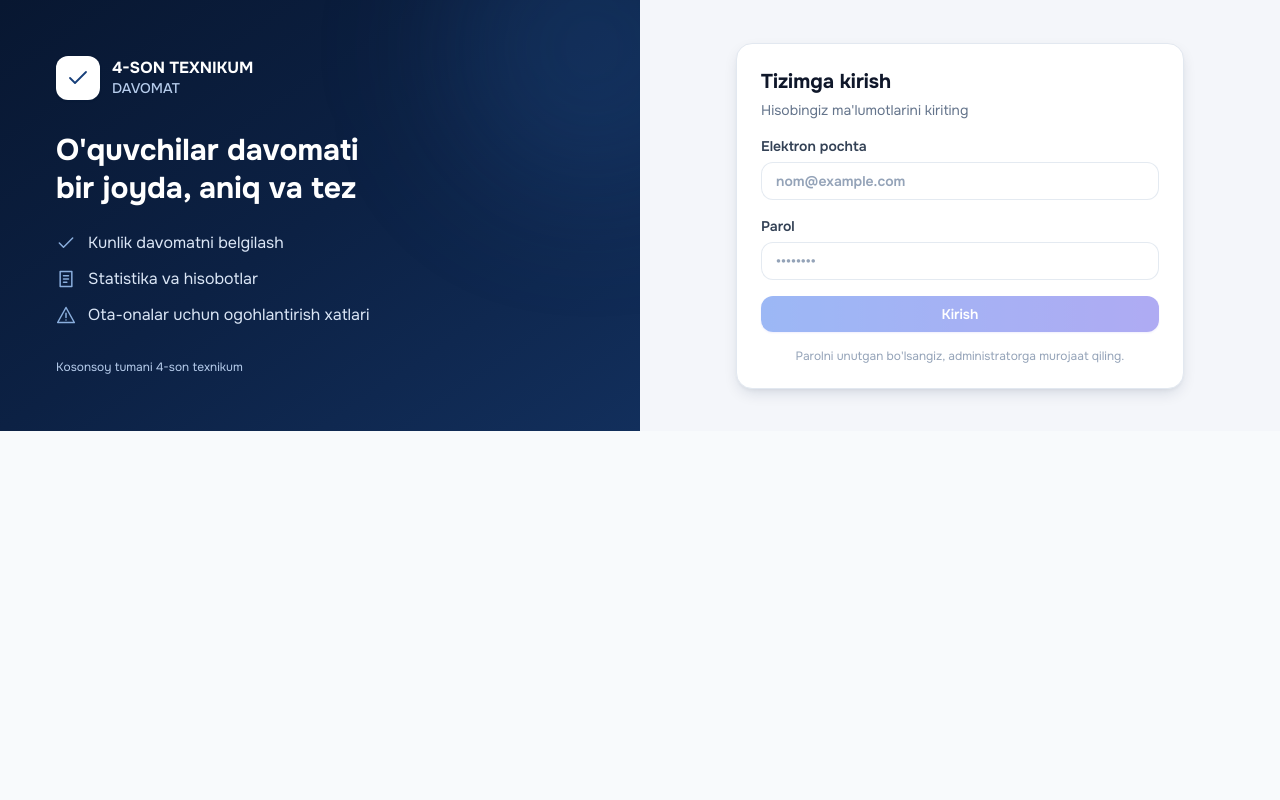
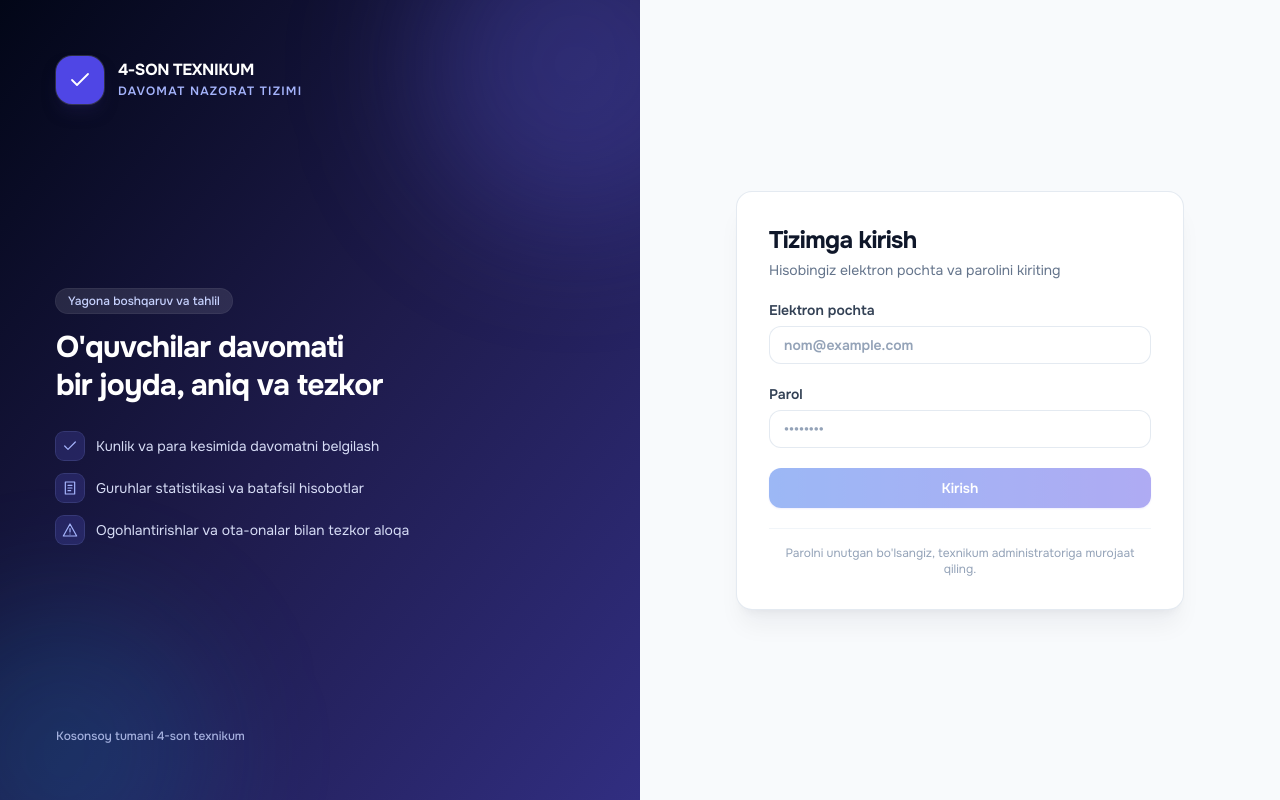
Before and after one commit to uzb558892-cmyk/4-son-texnikum-davomat-., a React (Vite) app in the folder frontend/: page /login in a window 1280 px wide. Built offline with nearby package versions, Linux system fonts and the light colour scheme; no server answers.

Commit message:
style(auth-parent): align Login and ParentPage with indigo-slate theme

```diff
--- a/frontend/src/pages/Login.tsx
+++ b/frontend/src/pages/Login.tsx
@@ -31,39 +31,111 @@ export default function Login() {
   }
 
   return (
-    <div className="grid min-h-full grid-rows-[auto_1fr] lg:grid-cols-2 lg:grid-rows-1">
-      <div className="relative flex flex-col justify-center overflow-hidden bg-gradient-to-br from-brand-950 via-brand-900 to-brand-800 px-6 pb-16 pt-10 text-white lg:p-14">
-        <div className="pointer-events-none absolute -right-24 -top-24 h-72 w-72 rounded-full bg-brand-500/20 blur-3xl" aria-hidden />
-        <div className="relative flex items-center gap-3">
-          <span className="flex h-11 w-11 items-center justify-center rounded-xl bg-white text-brand-700 shadow-card"><Icon name="check" className="h-6 w-6" /></span>
-          <div className="text-base font-bold leading-tight">4-SON TEXNIKUM<br /><span className="text-sm font-medium text-brand-200">DAVOMAT</span></div>
+    <div className="grid min-h-screen grid-rows-[auto_1fr] bg-slate-50 lg:grid-cols-2 lg:grid-rows-1">
+      <div className="relative flex flex-col justify-between overflow-hidden bg-gradient-to-br from-slate-950 via-indigo-950 to-indigo-900 px-6 pb-16 pt-10 text-white lg:p-14">
+        <div className="pointer-events-none absolute -right-24 -top-24 h-80 w-80 rounded-full bg-indigo-500/25 blur-3xl" aria-hidden />
+        <div className="pointer-events-none absolute -bottom-24 -left-20 h-72 w-72 rounded-full bg-sky-500/15 blur-3xl" aria-hidden />
+
+        <div className="relative flex items-center gap-3.5">
+          <span className="flex h-12 w-12 items-center justify-center rounded-2xl bg-indigo-600 text-white shadow-lg shadow-indigo-950/50 ring-1 ring-white/15">
+            <Icon name="check" className="h-6 w-6" />
+          </span>
+          <div className="text-base font-bold leading-tight tracking-tight">
+            4-SON TEXNIKUM
+            <br />
+            <span className="text-xs font-semibold uppercase tracking-widest text-indigo-300">
+              Davomat nazorat tizimi
+            </span>
+          </div>
         </div>
-        <div className="relative mt-8 hidden lg:block">
-          <h2 className="text-3xl font-bold leading-tight">O'quvchilar davomati<br />bir joyda, aniq va tez</h2>
-          <ul className="mt-6 space-y-3 text-brand-100">
-            <li className="flex items-center gap-3"><Icon name="check" className="h-5 w-5 text-brand-300" />Kunlik davomatni belgilash</li>
-            <li className="flex items-center gap-3"><Icon name="report" className="h-5 w-5 text-brand-300" />Statistika va hisobotlar</li>
-            <li className="flex items-center gap-3"><Icon name="alert" className="h-5 w-5 text-brand-300" />Ota-onalar uchun ogohlantirish xatlari</li>
+
+        <div className="relative my-10 hidden lg:block">
+          <span className="inline-flex items-center rounded-full bg-white/10 px-3 py-1 text-xs font-medium text-indigo-200 ring-1 ring-white/15">
+            Yagona boshqaruv va tahlil
+          </span>
+          <h2 className="mt-4 text-3xl font-bold leading-tight tracking-tight text-white">
+            O&apos;quvchilar davomati
+            <br />
+            bir joyda, aniq va tezkor
+          </h2>
+          <ul className="mt-7 space-y-3.5 text-sm text-indigo-100/95">
+            <li className="flex items-center gap-3">
+              <span className="flex h-7 w-7 shrink-0 items-center justify-center rounded-lg bg-indigo-500/20 text-indigo-300 ring-1 ring-indigo-400/30">
+                <Icon name="check" className="h-4 w-4" />
+              </span>
+              Kunlik va para kesimida davomatni belgilash
+            </li>
+            <li className="flex items-center gap-3">
+              <span className="flex h-7 w-7 shrink-0 items-center justify-center rounded-lg bg-indigo-500/20 text-indigo-300 ring-1 ring-indigo-400/30">
+                <Icon name="report" className="h-4 w-4" />
+              </span>
+              Guruhlar statistikasi va batafsil hisobotlar
+            </li>
+            <li className="flex items-center gap-3">
+              <span className="flex h-7 w-7 shrink-0 items-center justify-center rounded-lg bg-indigo-500/20 text-indigo-300 ring-1 ring-indigo-400/30">
+                <Icon name="alert" className="h-4 w-4" />
+              </span>
+              Ogohlantirishlar va ota-onalar bilan tezkor aloqa
+            </li>
           </ul>
         </div>
-        <div className="relative mt-8 hidden text-xs text-brand-200 lg:block">Kosonsoy tumani 4-son texnikum</div>
+
+        <div className="relative hidden text-xs font-medium text-indigo-200/80 lg:block">
+          Kosonsoy tumani 4-son texnikum
+        </div>
       </div>
 
-      <div className="flex flex-1 items-start justify-center bg-surface px-4 py-0 lg:items-center lg:py-8">
-        <form onSubmit={submit} className="relative z-10 -mt-8 w-full max-w-md space-y-4 rounded-2xl border border-slate-200 bg-white p-6 shadow-card-hover lg:mt-0">
+      <div className="flex flex-1 items-start justify-center bg-slate-50 px-4 py-0 lg:items-center lg:py-10">
+        <form
+          onSubmit={submit}
+          className="relative z-10 -mt-8 w-full max-w-md space-y-5 rounded-2xl border border-slate-200/90 bg-white p-6 shadow-xl shadow-slate-900/5 sm:p-8 lg:mt-0"
+        >
           <div>
-            <h1 className="text-xl font-bold text-slate-900">Tizimga kirish</h1>
-            <p className="mt-1 text-sm text-slate-500">Hisobingiz ma'lumotlarini kiriting</p>
+            <h1 className="text-2xl font-bold tracking-tight text-slate-900">Tizimga kirish</h1>
+            <p className="mt-1 text-sm text-slate-500">
+              Hisobingiz elektron pochta va parolini kiriting
+            </p>
           </div>
+
           <Field label="Elektron pochta">
-            <Input type="email" inputMode="email" autoComplete="username" required value={email} onChange={(e) => setEmail(e.target.value)} placeholder="nom@example.com" />
+            <Input
+              type="email"
+              inputMode="email"
+              autoComplete="username"
+              required
+              value={email}
+              onChange={(e) => setEmail(e.target.value)}
+              placeholder="nom@example.com"
+            />
           </Field>
+
           <Field label="Parol">
-            <Input type="password" autoComplete="current-password" required value={password} onChange={(e) => setPassword(e.target.value)} placeholder="••••••••" />
+            <Input
+              type="password"
+              autoComplete="current-password"
+              required
+              value={password}
+              onChange={(e) => setPassword(e.target.value)}
+              placeholder="••••••••"
+            />
           </Field>
-          {error && <p role="alert" className="rounded-lg border border-red-200 bg-red-50 px-3 py-2 text-sm text-red-700">{error}</p>}
-          <Button type="submit" className="w-full" disabled={busy || !email || !password}>{busy ? 'Kirilmoqda...' : 'Kirish'}</Button>
-          <p className="text-center text-xs text-slate-400">Parolni unutgan bo'lsangiz, administratorga murojaat qiling.</p>
+
+          {error && (
+            <p
+              role="alert"
+              className="rounded-xl border border-rose-200 bg-rose-50 px-3.5 py-2.5 text-sm font-medium text-rose-700"
+            >
+              {error}
+            </p>
+          )}
+
+          <Button type="submit" className="w-full py-2.5" disabled={busy || !email || !password}>
+            {busy ? 'Kirilmoqda...' : 'Kirish'}
+          </Button>
+
+          <p className="border-t border-slate-100 pt-4 text-center text-xs text-slate-400">
+            Parolni unutgan bo&apos;lsangiz, texnikum administratoriga murojaat qiling.
+          </p>
         </form>
       </div>
     </div>
--- a/frontend/src/pages/ParentPage.tsx
+++ b/frontend/src/pages/ParentPage.tsx
@@ -6,10 +6,10 @@ import type { ParentView } from '../services/parentService';
 import { APP_NAME } from '../utils/constants';
 
 const STATUS: Record<string, { label: string; cls: string }> = {
-  present: { label: 'Keldi', cls: 'bg-emerald-50 text-emerald-700' },
-  excused_absent: { label: 'Sababli kelmadi', cls: 'bg-amber-50 text-amber-800' },
-  unexcused_absent: { label: 'Sababsiz kelmadi', cls: 'bg-red-50 text-red-700' },
-  escaped: { label: 'Darsdan qochdi', cls: 'bg-violet-50 text-violet-700' },
+  present: { label: 'Keldi', cls: 'bg-emerald-50 text-emerald-700 ring-1 ring-emerald-200/70' },
+  excused_absent: { label: 'Sababli kelmadi', cls: 'bg-amber-50 text-amber-800 ring-1 ring-amber-200/70' },
+  unexcused_absent: { label: 'Sababsiz kelmadi', cls: 'bg-rose-50 text-rose-700 ring-1 ring-rose-200/70' },
+  escaped: { label: 'Darsdan qochdi', cls: 'bg-violet-50 text-violet-700 ring-1 ring-violet-200/70' },
 };
 
 const fmtDate = (d: string) => d.split('-').reverse().join('.');
@@ -55,79 +55,88 @@ export default function ParentPage() {
     : 0;
 
   return (
-    <div className="min-h-screen bg-slate-50 px-4 py-6">
-      <div className="mx-auto w-full max-w-md space-y-4">
-        <div className="text-center">
-          <div className="text-xs font-semibold uppercase tracking-wide text-slate-500">{APP_NAME}</div>
-          <h1 className="mt-1 text-xl font-bold text-slate-800">Ota-onalar uchun</h1>
+    <div className="min-h-screen bg-slate-50 px-4 py-8">
+      <div className="mx-auto w-full max-w-md space-y-5">
+        <div className="rounded-2xl border border-indigo-200/70 bg-gradient-to-br from-slate-950 via-indigo-950 to-indigo-900 p-5 text-center text-white shadow-lg shadow-indigo-950/15">
+          <div className="text-[11px] font-bold uppercase tracking-widest text-indigo-300">{APP_NAME}</div>
+          <h1 className="mt-1 text-xl font-bold tracking-tight">Ota-onalar nazorat portali</h1>
+          <p className="mt-1 text-xs text-indigo-200/85">
+            Farzandingiz davomati va ogohlantirish chegarasini tekshiring
+          </p>
         </div>
 
-        <form onSubmit={onSubmit} className="space-y-3 rounded-xl border border-slate-200 bg-white p-4">
-          <label className="block text-sm font-medium text-slate-700">Farzandingiz kodi</label>
+        <form onSubmit={onSubmit} className="card space-y-3.5 p-5">
+          <label className="block text-sm font-semibold text-slate-800">Farzandingiz kodi</label>
           <input
             value={input}
             onChange={(e) => setInput(e.target.value)}
             placeholder="XXXX-XXXX-XXXX-XXXX"
             autoComplete="off"
-            className="w-full rounded-lg border border-slate-300 px-3 py-2 text-center font-mono text-base uppercase tracking-wider"
+            className="w-full rounded-xl border border-slate-300 bg-slate-50/50 px-3.5 py-2.5 text-center font-mono text-base font-semibold uppercase tracking-widest text-slate-900 transition focus:border-indigo-500 focus:bg-white focus:outline-none focus:ring-2 focus:ring-indigo-500/20"
           />
           <button
             type="submit"
             disabled={loading}
-            className="w-full rounded-lg bg-slate-800 px-3 py-2 text-sm font-semibold text-white disabled:opacity-60"
+            className="w-full rounded-xl bg-indigo-600 px-4 py-2.5 text-sm font-semibold text-white shadow-sm shadow-indigo-600/25 transition hover:bg-indigo-700 disabled:opacity-60"
           >
             {loading ? 'Yuklanmoqda...' : "Davomatni ko'rish"}
           </button>
         </form>
 
         {error && (
-          <div className="rounded-lg border border-red-200 bg-red-50 p-3 text-sm text-red-700">{error}</div>
+          <div className="rounded-xl border border-rose-200 bg-rose-50 px-4 py-3 text-sm font-medium text-rose-700">
+            {error}
+          </div>
         )}
 
         {data && (
           <div className="space-y-4">
-            <div className="rounded-xl border border-slate-200 bg-white p-4">
-              <div className="text-lg font-bold text-slate-800">{data.full_name}</div>
-              <div className="text-sm text-slate-500">Guruh: {data.group_name}</div>
+            <div className="card p-5">
+              <div className="text-lg font-bold text-slate-900">{data.full_name}</div>
+              <div className="mt-0.5 text-sm font-medium text-indigo-700">Guruh: {data.group_name}</div>
 
               <div className="mt-4 grid grid-cols-2 gap-3 text-center">
-                <div className="rounded-lg bg-red-50 p-3">
-                  <div className="text-2xl font-bold text-red-700">{data.unexcused_hours}</div>
-                  <div className="text-xs text-red-700">Sababsiz soat</div>
+                <div className="rounded-xl border border-rose-200/70 bg-rose-50/80 p-3.5">
+                  <div className="tabular-nums text-2xl font-bold text-rose-700">{data.unexcused_hours}</div>
+                  <div className="mt-0.5 text-xs font-semibold text-rose-700">Sababsiz soat</div>
                 </div>
-                <div className="rounded-lg bg-amber-50 p-3">
-                  <div className="text-2xl font-bold text-amber-800">{data.excused_hours}</div>
-                  <div className="text-xs text-amber-800">Sababli soat</div>
+                <div className="rounded-xl border border-amber-200/70 bg-amber-50/80 p-3.5">
+                  <div className="tabular-nums text-2xl font-bold text-amber-800">{data.excused_hours}</div>
+                  <div className="mt-0.5 text-xs font-semibold text-amber-800">Sababli soat</div>
                 </div>
               </div>
 
               <div className="mt-4">
-                <div className="mb-1 flex justify-between text-xs text-slate-500">
+                <div className="mb-1.5 flex justify-between text-xs font-medium text-slate-600">
                   <span>Sababsiz soatlar chegarasi</span>
-                  <span>
+                  <span className="tabular-nums font-semibold text-slate-800">
                     {data.unexcused_hours} / {data.threshold_hours}
                   </span>
                 </div>
-                <div className="h-2 w-full overflow-hidden rounded-full bg-slate-100">
-                  <div className="h-2 rounded-full bg-red-500" style={{ width: percent + '%' }} />
+                <div className="h-2.5 w-full overflow-hidden rounded-full bg-slate-100 ring-1 ring-slate-200/70">
+                  <div className="h-full rounded-full bg-rose-500 transition-all" style={{ width: percent + '%' }} />
                 </div>
               </div>
             </div>
 
-            <div className="rounded-xl border border-slate-200 bg-white p-4">
-              <div className="mb-3 text-sm font-semibold text-slate-700">Davomat tarixi</div>
+            <div className="card p-5">
+              <div className="mb-3 text-sm font-bold text-slate-900">Davomat tarixi</div>
               {data.records.length === 0 ? (
-                <div className="text-sm text-slate-500">Hozircha yozuv yo'q.</div>
+                <div className="rounded-xl border border-dashed border-slate-200 bg-slate-50/60 px-3 py-4 text-center text-sm text-slate-500">
+                  Hozircha yozuv yo&apos;q.
+                </div>
               ) : (
                 <ul className="divide-y divide-slate-100">
                   {data.records.map((r, i) => {
                     const st = STATUS[r.status] ?? { label: r.status, cls: 'bg-slate-100 text-slate-700' };
                     return (
-                      <li key={i} className="flex items-center justify-between py-2 text-sm">
-                        <span className="text-slate-700">
+                      <li key={i} className="flex items-center justify-between py-2.5 text-sm">
+                        <span className="tabular-nums font-medium text-slate-700">
                           {fmtDate(r.date)} · {r.para}-para
                         </span>
-                        <span className={'rounded-full px-2 py-0.5 text-xs font-medium ' + st.cls}>{st.label}</span>
+                        <span className={'rounded-lg px-2.5 py-0.5 text-xs font-semibold ' + st.cls}>
+                          {st.label}
+                        </span>
                       </li>
                     );
                   })}
```
